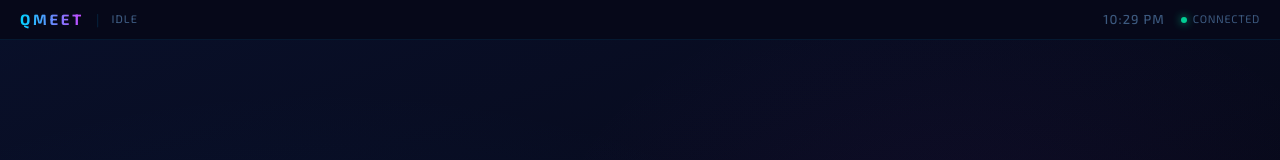
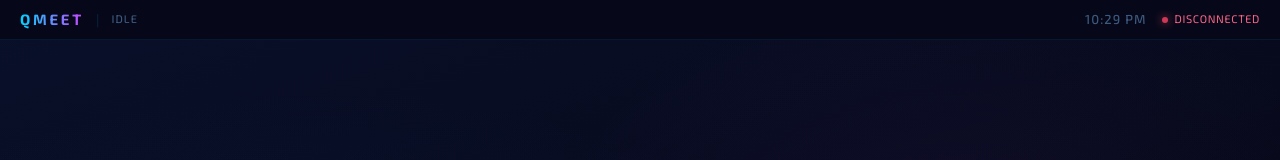
Before and after one commit to EvenRule30/QMeet1, a React (Vite) app: page / in a window 1280 px wide. Shown: the top 160 px of the page. Built offline with nearby package versions, Linux system fonts and the light colour scheme; no server answers.

Commit message:
Add backend status indicator

```diff
--- a/src/app/App.css
+++ b/src/app/App.css
@@ -101,18 +101,33 @@
   gap: 6px;
 }
 
+.connection-indicator.connected .conn-dot {
+  background: #00ffb3;
+  box-shadow: 0 0 8px rgba(0, 255, 179, 0.9);
+  animation: conn-pulse 2.5s ease-in-out infinite;
+}
+.connection-indicator.connected .conn-label {
+  color: #00ffb3;
+}
+.connection-indicator.disconnected .conn-dot {
+  background: #ff4466;
+  box-shadow: 0 0 8px rgba(255, 68, 102, 0.9);
+  animation: conn-pulse 2.5s ease-in-out infinite;
+}
+.connection-indicator.disconnected .conn-label {
+  color: #ff6688;
+}
+
 .conn-dot {
   width: 6px;
   height: 6px;
   border-radius: 50%;
-  background: #00ffb3;
   box-shadow: 0 0 8px rgba(0, 255, 179, 0.9);
   animation: conn-pulse 2.5s ease-in-out infinite;
 }
 
 .conn-label {
   font-size: 11px;
-  color: #3d5a80;
   letter-spacing: 0.06em;
   text-transform: uppercase;
 }
--- a/src/app/App.tsx
+++ b/src/app/App.tsx
@@ -1,16 +1,33 @@
-import { useState, useCallback } from 'react';
+import { useState, useCallback, useEffect } from 'react';
 import { Orb } from './components/Orb';
 import { TopStatusBar } from './components/TopStatusBar';
 import { ChatPanel } from './components/ChatPanel';
 import { PromptBar } from './components/PromptBar';
-import { Message, OrbState } from './types';
-import { sendChatMessage } from "./api";
+import { Message, OrbState, BackendStatus } from './types';
+import { sendChatMessage, getBackendStatus } from "./api";
 import './App.css';
 
 export default function App() {
   const [chatActive, setChatActive] = useState(false);
   const [orbState, setOrbState] = useState<OrbState>('idle');
   const [messages, setMessages] = useState<Message[]>([]);
+  const [backendStatus, setBackendStatus] = useState<BackendStatus | null>(null);
+
+  // Fetch and poll backend status
+  useEffect(() => {
+    const fetchStatus = async () => {
+      try {
+        const status = await getBackendStatus();
+        setBackendStatus(status);
+      } catch (error) {
+        setBackendStatus(null);
+      }
+    };
+
+    fetchStatus();
+    const interval = setInterval(fetchStatus, 10000);
+    return () => clearInterval(interval);
+  }, []);
 
   // End chat and return to idle state
   const handleEndChat = useCallback(() => {
@@ -112,7 +129,7 @@ export default function App() {
 
   return (
     <div className="agent-screen">
-      <TopStatusBar orbState={orbState} chatActive={chatActive} onEnd={handleEndChat} />
+      <TopStatusBar orbState={orbState} chatActive={chatActive} onEnd={handleEndChat} backendStatus={backendStatus} />
 
       <div className="agent-body">
         {/* Orb area: full width when idle, 38% when chat active */}
--- a/src/app/api.ts
+++ b/src/app/api.ts
@@ -1,3 +1,5 @@
+import { BackendStatus } from "./types";
+
 export type ChatApiResponse = {
   reply: string;
   state: "idle" | "listening" | "thinking" | "speaking" | "error";
@@ -22,3 +24,11 @@ export async function sendChatMessage(message: string): Promise<ChatApiResponse>
 
   return res.json();
 }
+
+export async function getBackendStatus(): Promise<BackendStatus> {
+  const res = await fetch(`${API_BASE_URL}/api/status`);
+  if (!res.ok) {
+    throw new Error(`Backend status error: ${res.status}`);
+  }
+  return res.json();
+}
--- a/src/app/components/TopStatusBar.tsx
+++ b/src/app/components/TopStatusBar.tsx
@@ -1,13 +1,14 @@
 import { useState, useEffect } from 'react';
-import { OrbState } from '../types';
+import { OrbState, BackendStatus } from '../types';
 
 interface TopStatusBarProps {
   orbState: OrbState;
   chatActive: boolean;
   onEnd: () => void;
+  backendStatus: BackendStatus | null;
 }
 
-export function TopStatusBar({ orbState, chatActive, onEnd }: TopStatusBarProps) {
+export function TopStatusBar({ orbState, chatActive, onEnd, backendStatus }: TopStatusBarProps) {
   const [time, setTime] = useState(() => new Date());
 
   useEffect(() => {
@@ -22,6 +23,11 @@ export function TopStatusBar({ orbState, chatActive, onEnd }: TopStatusBarProps)
     speaking: 'Responding',
     error: 'Error',
   };
+
+  const isConnected = backendStatus !== null;
+  const statusText = isConnected
+    ? `${backendStatus.provider} / ${backendStatus.model}`
+    : 'Disconnected';
 
   return (
     <div className="status-bar">
@@ -46,9 +52,9 @@ export function TopStatusBar({ orbState, chatActive, onEnd }: TopStatusBarProps)
             End
           </button>
         )}
-        <div className="connection-indicator">
+        <div className={`connection-indicator ${isConnected ? 'connected' : 'disconnected'}`}>
           <div className="conn-dot" />
-          <span className="conn-label">Connected</span>
+          <span className="conn-label">{statusText}</span>
         </div>
       </div>
     </div>
```
Also changed, not shown: src/app/types.ts (+8 -0 lines).
